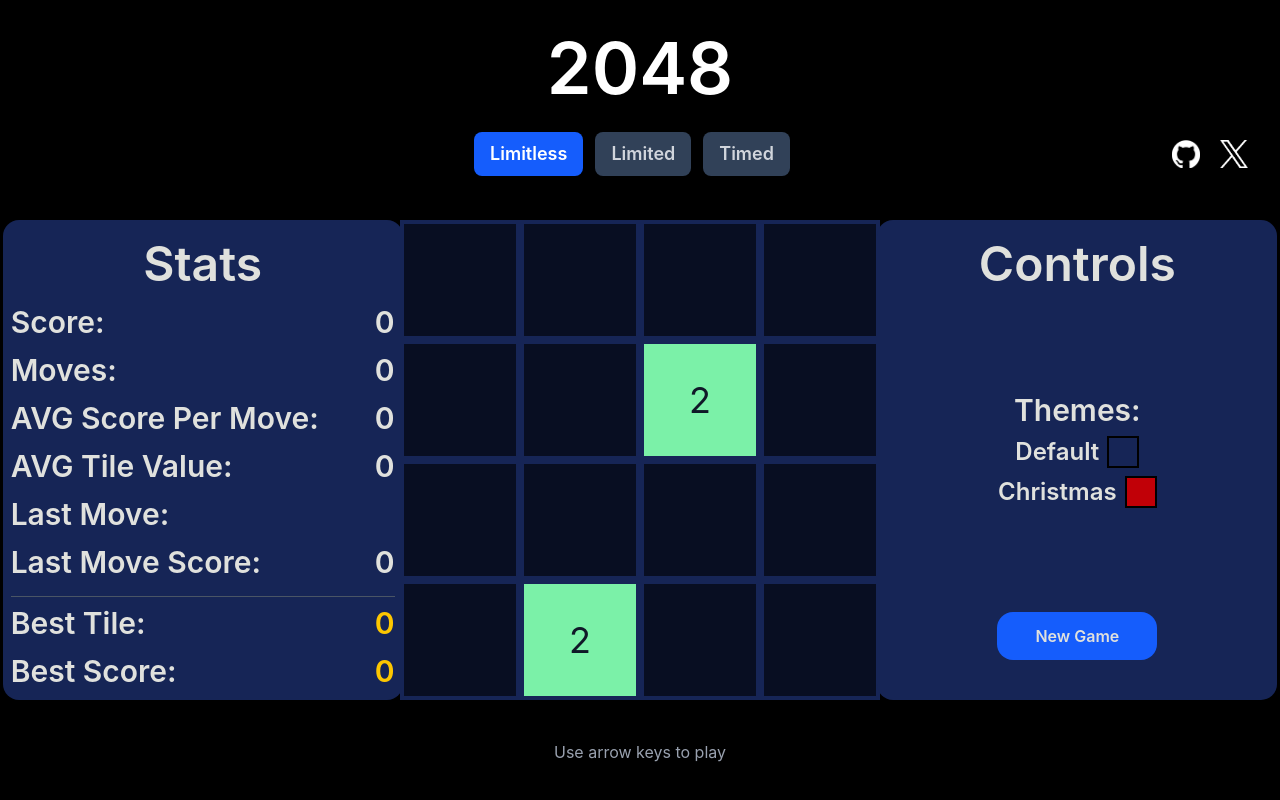
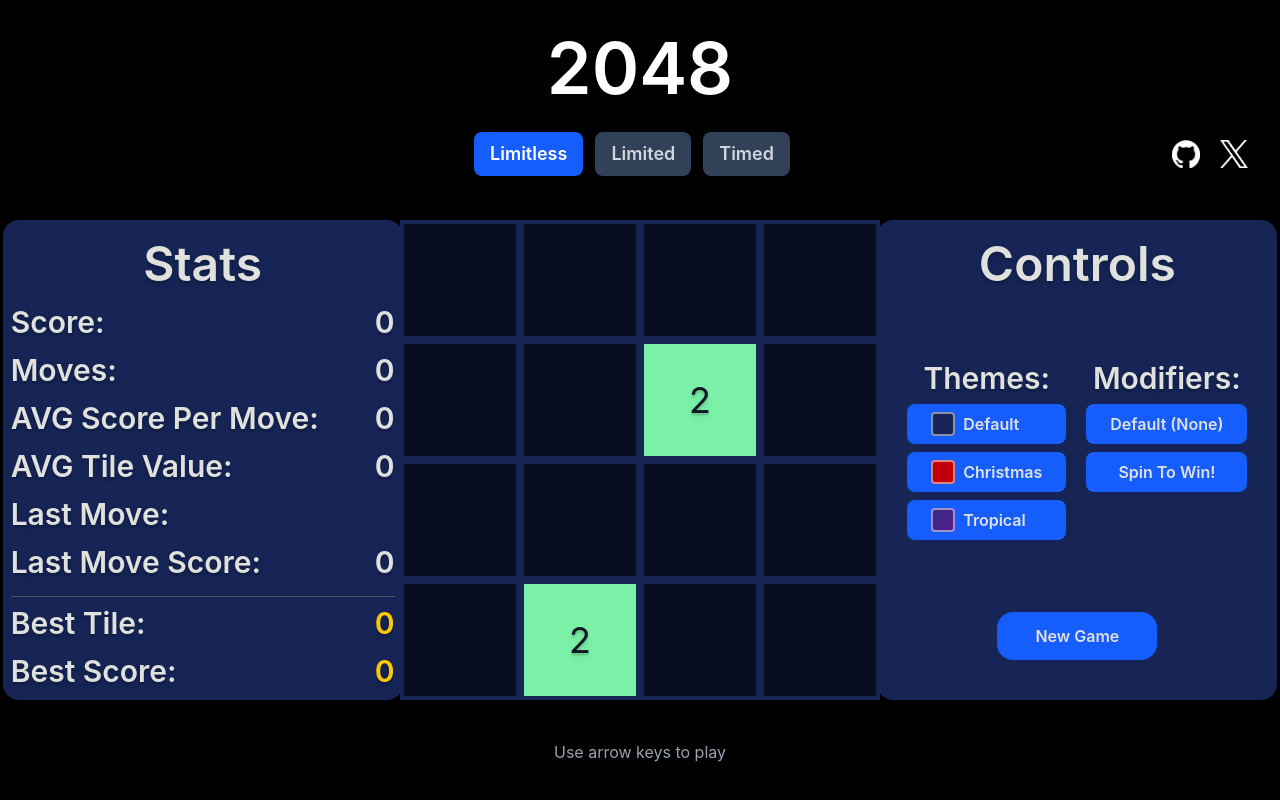
Before and after one commit to ThomasFraserDev/2048, a React (Vite) app: page / in a window 1280 px wide. Built offline with nearby package versions, Linux system fonts and the light colour scheme.

Commit message:
- Added a new tropical theme - Added the ability to select modifiers - Added the Spin To Win! modifier - Improved styling for theme/modifier selection

```diff
--- a/src/App.jsx
+++ b/src/App.jsx
@@ -19,6 +19,7 @@ export default function App() {
   const [timeRemaining, setTimeRemaining] = useState(60); // Initialising timer state
   const [gameOver, setGameOver] = useState(false); // Initialising game over state
   const [theme, setTheme] = useState("default") // Initialise theme state
+  const [modifier, setModifier] = useState("default") // Initialise theme state
 
   const moveLimit = 50; // Move limit for limited mode
 
@@ -131,13 +132,13 @@ export default function App() {
   }, [mode]);
 
   return (
-    <div className={`theme-${theme}`}> {/* Main container */}
+    <div className={`theme-${theme} modifier-${modifier}`}> {/* Main container */}
       <div className="main min-h-screen">
         <Header mode={mode} setMode={setMode}/>
         <div className={`grid grid-cols-3 place-items-center gap-8 mt-4`}>
           <Stats score={score} moves={moves} avgScore={avgScore} avgVal={avgVal} lastMove={lastMove} lmScore={lmScore} highestVal={highestVal} highScore={highScore} mode={mode} moveLimit={moveLimit}/>
           <Board board={board}/>
-          <GameController replay={handleReplay} theme={setTheme}/>
+          <GameController replay={handleReplay} theme={setTheme} modifier={setModifier}/>
       </div>
       {mode === 'timed' && (
                     <div className="flex justify-between ml-auto mr-auto mt-5 w-20 font-semibold">
--- a/src/components/GameController.jsx
+++ b/src/components/GameController.jsx
@@ -1,22 +1,49 @@
-export default function GameController({replay, theme}) {
+export default function GameController({replay, theme, modifier}) {
     return(
-        <div className="panel flex flex-col w-100 h-120 bg-blue-950 rounded-2xl items-center font-semibold justify-between">
+        <div className="panel flex flex-col w-100 h-120 bg-blue-950 rounded-2xl items-center font-semibold justify-between text-shadow-lg">
             <h2 className="text-5xl mt-5">Controls</h2>
-            <div className="flex flex-col text-2xl items-center gap-2">
+
+            <div className="flex flex-row gap-5">
+
+            <div className="flex flex-col text-1xl items-center gap-2">
                 <h3 className="text-3xl">Themes:</h3>
 
-                <div className="flex flex-row gap-2">
-                    <button className="cursor-pointer" onClick={() => theme("default")}>Default</button>
-                    <span onClick={() => theme("default")} className="w-8 h-8 cursor-pointer border-2 border-black bg-blue-950"/>
-                </div>
+                <div className="flex flex-col gap-2">
 
-                <div className="flex flex-row gap-2">
-                    <button className="cursor-pointer" onClick={() => theme("christmas")}>Christmas</button>
-                    <span onClick={() => theme("christmas")} className="cursor-pointer w-8 h-8 border-2 border-black bg-red-700"/>
+                    <button onClick={() => theme("default")} className="btn px-6 py-2 rounded-lg cursor-pointer hover:scale-105 transition-transform flex items-center gap-2">
+                        <span className="w-6 h-6 rounded border-2 border-white/50 bg-blue-950"/>
+                        Default
+                    </button>
+
+                    <button onClick={() => theme("christmas")} className="btn px-6 py-2 rounded-lg cursor-pointer hover:scale-105 transition-transform flex items-center gap-2">
+                        <span className="w-6 h-6 rounded border-2 border-white/50 bg-red-700"/>
+                        Christmas
+                    </button>
+
+                    <button onClick={() => theme("tropical")} className="btn px-6 py-2 rounded-lg cursor-pointer hover:scale-105 transition-transform flex items-center gap-2">
+                        <span className="w-6 h-6 rounded border-2 border-white/50 bg-linear-to-br from-indigo-900 to-purple-900"/>
+                        Tropical
+                    </button>
                 </div>
 
             </div>
 
+            <div className="flex flex-col text-1xl items-center gap-2">
+                <h3 className="text-3xl">Modifiers:</h3>
+
+                <div className="flex flex-col gap-2">
+
+                    <button  onClick={() => modifier("default")} className="btn px-6 py-2 rounded-lg cursor-pointer hover:scale-105 transition-transform">
+                        Default (None)
+                    </button>
+
+                    <button onClick={() => modifier("spin")} className="btn px-6 py-2 rounded-lg cursor-pointer hover:scale-105 transition-transform">
+                        Spin To Win!
+                    </button>
+                </div>
+
+            </div>
+            </div>
             <button onClick={replay} className="btn w-40 py-3 px-6 cursor-pointer rounded-2xl mb-10">
                 New Game
             </button>
--- a/src/components/Stats.jsx
+++ b/src/components/Stats.jsx
@@ -1,6 +1,6 @@
 export default function Stats({score, moves, avgScore, avgVal, lastMove, lmScore, highestVal, highScore, mode, moveLimit}) {
     return(
-        <div className="panel flex flex-col w-100 h-120 rounded-2xl font-semibold">
+        <div className="panel flex flex-col w-100 h-120 rounded-2xl font-semibold text-shadow-lg">
             <h2 className="text-5xl text-center mt-5 mb-2">Stats</h2>
             <div className="flex flex-col text-3xl m-2 gap-3">
 
--- a/src/components/Tile.jsx
+++ b/src/components/Tile.jsx
@@ -1,6 +1,6 @@
 export default function Tile({value}) {
   return (
-    <div className={`tile tile-${value} border-4 h-30 w-30 text-4xl flex items-center justify-center`}>
+    <div className={`tile tile-${value} border-4 h-30 w-30 text-4xl flex items-center justify-center text-shadow-lg`}>
       {value !== 0 ? value : ""}
     </div>
   );
--- a/src/index.css
+++ b/src/index.css
@@ -186,4 +186,88 @@ body {
   .theme-christmas .tile-131072{
     @apply bg-pink-500 text-white;
   }
+
+  /* -------------------- Tropical Theme -------------------- */
+
+  .theme-tropical .main{
+    @apply bg-linear-to-br from-purple-900 via-pink-900 to-rose-900;
+  }
+  .theme-tropical .nav-btn {
+    @apply bg-linear-to-r from-purple-600 to-pink-600 text-white hover:from-purple-700 hover:to-pink-700;
+  }
+  .theme-tropical .nav-btn-selected {
+    @apply bg-linear-to-r from-yellow-400 to-orange-400 text-black hover:from-yellow-400 hover:to-orange-400;
+  }
+  .theme-tropical .panel{
+    @apply bg-linear-to-br from-indigo-900 to-purple-900;
+  }
+  .theme-tropical .btn{
+    @apply bg-linear-to-r from-pink-600 to-rose-600 hover:from-pink-700 hover:to-rose-700 text-white;
+  }
+
+  /* ---------- Tiles ---------- */
+
+  .theme-tropical .tile{
+    @apply border-purple-900;
+  }
+  .theme-tropical .tile-0{
+    @apply bg-linear-to-br from-gray-800 to-gray-900 text-gray-500;
+  }
+  .theme-tropical .tile-2{
+    @apply bg-linear-to-br from-red-400 to-orange-500 text-white;
+  }
+  .theme-tropical .tile-4{
+    @apply bg-linear-to-br from-orange-400 to-yellow-500 text-white;
+  }
+  .theme-tropical .tile-8{
+    @apply bg-linear-to-br from-yellow-400 to-lime-500 text-white;
+  }
+  .theme-tropical .tile-16{
+    @apply bg-linear-to-br from-lime-400 to-green-500 text-white;
+  }
+  .theme-tropical .tile-32{
+    @apply bg-linear-to-br from-green-400 to-emerald-500 text-white;
+  }
+  .theme-tropical .tile-64{
+    @apply bg-linear-to-br from-emerald-400 to-teal-500 text-white;
+  }
+  .theme-tropical .tile-128{
+    @apply bg-linear-to-br from-teal-400 to-cyan-500 text-white;
+  }
+  .theme-tropical .tile-256{
+    @apply bg-linear-to-br from-cyan-400 to-sky-500 text-white;
+  }
+  .theme-tropical .tile-512{
+    @apply bg-linear-to-br from-sky-400 to-blue-500 text-white;
+  }
+  .theme-tropical .tile-1024{
+    @apply bg-linear-to-br from-blue-400 to-indigo-500 text-white;
+  }
+  .theme-tropical .tile-2048{
+    @apply bg-linear-to-br from-indigo-400 to-purple-500 text-white;
+  }
+  .theme-tropical .tile-4096{
+    @apply bg-linear-to-br from-purple-400 to-fuchsia-500 text-white;
+  }
+  .theme-tropical .tile-8192{
+    @apply bg-linear-to-br from-fuchsia-400 to-pink-500 text-white;
+  }
+  .theme-tropical .tile-16384{
+    @apply bg-linear-to-br from-pink-400 to-rose-500 text-white;
+  }
+  .theme-tropical .tile-32768{
+    @apply bg-linear-to-br from-rose-400 to-red-600 text-white;
+  }
+  .theme-tropical .tile-65536{
+    @apply bg-linear-to-br from-orange-500 to-amber-600 text-white;
+  }
+  .theme-tropical .tile-131072{
+    @apply bg-linear-to-br from-yellow-500 to-orange-600 text-white;
+  }
+
+  /* -------------------- Christmas Theme -------------------- */
+
+  .modifier-spin .tile{
+    @apply animate-spin;
+  }
 }
```
